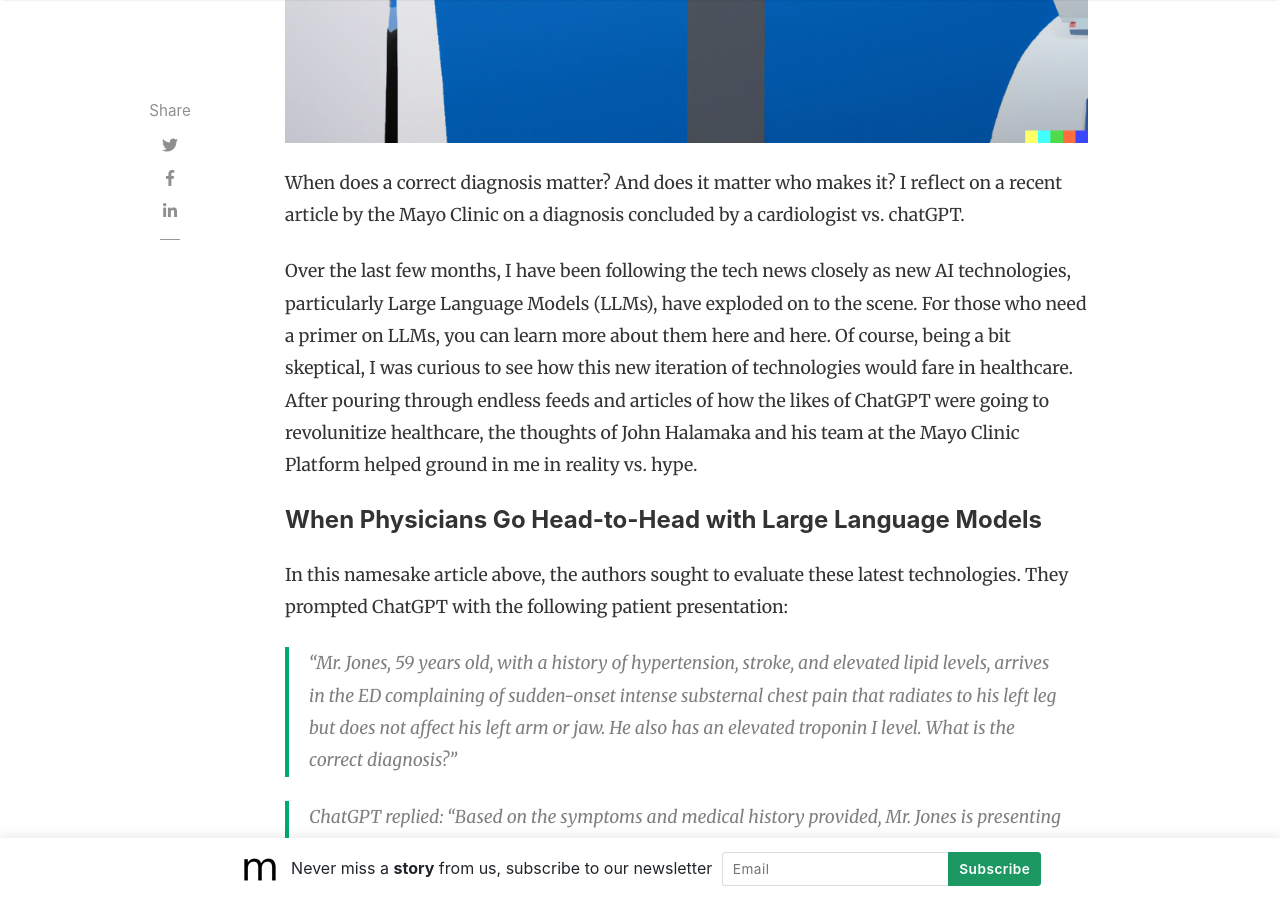
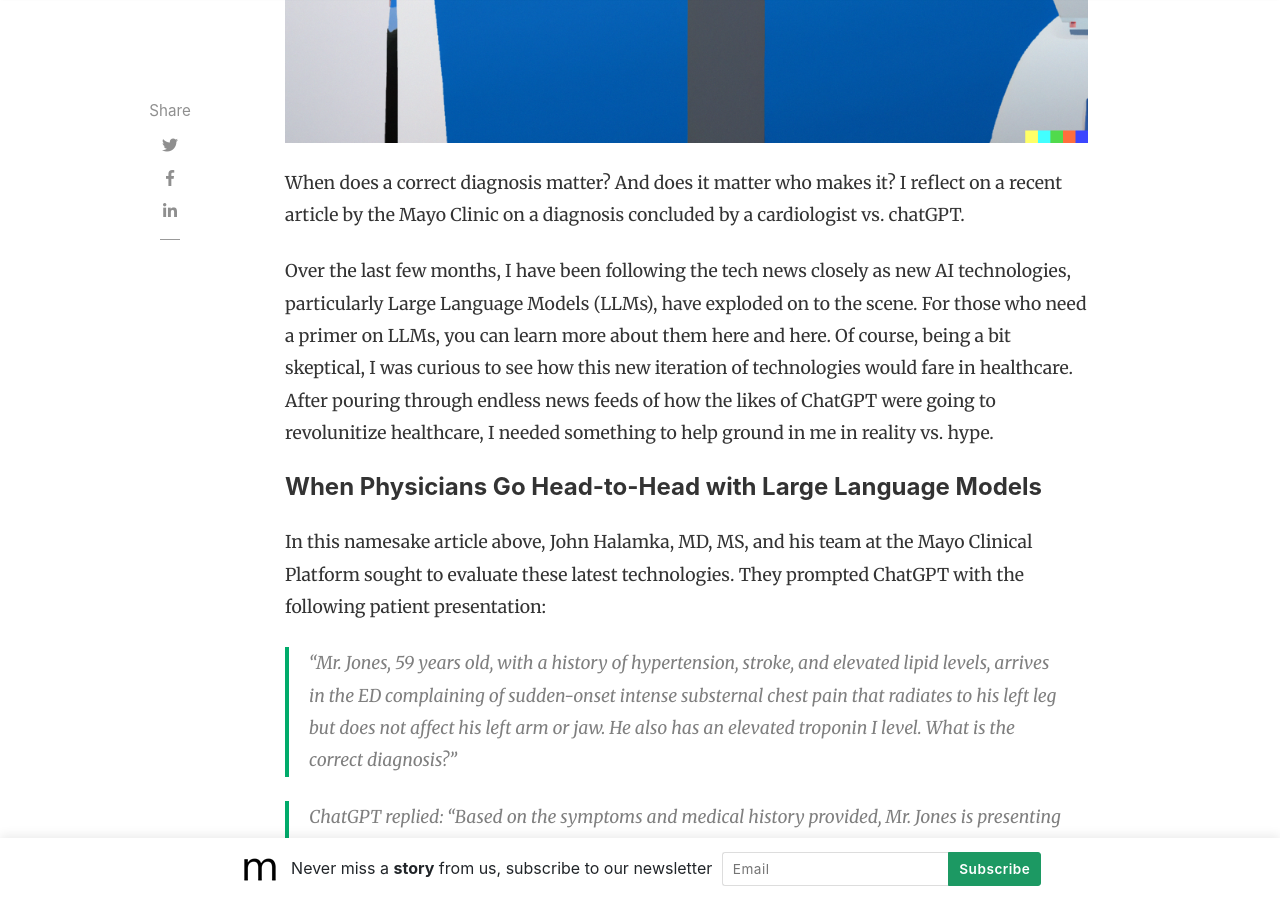
Before and after one commit to slsu0424/slsu0424.github.io, a Jekyll site: the page built from _posts/2023-06-02-test.md, in a window 1280 px wide and 900 px high, scrolled down 1075 px. Built offline with Jekyll 4.4.1, drawn with Linux system fonts in a browser that asks for light colours; nearby versions of some CDN libraries; comment, search, counter and statistics services are not loaded.

Commit message:
Update 2023-06-02-test.md

```diff
--- a/_posts/2023-06-02-test.md
+++ b/_posts/2023-06-02-test.md
@@ -13,12 +13,12 @@
 
 When does a correct diagnosis matter?  And does it matter who makes it?  I reflect on a recent article by the Mayo Clinic on a diagnosis concluded by a cardiologist vs. chatGPT.
 
-Over the last few months, I have been following the tech news closely as new AI technologies, particularly Large Language Models (LLMs), have exploded on to the scene.  For those who need a primer on LLMs, you can learn more about them here and here.  Of course, being a bit skeptical, I was curious to see how this new iteration of technologies would fare in healthcare.  After pouring through endless feeds and articles of how the likes of ChatGPT were going to revolunitize healthcare, the thoughts of John Halamaka and his team at the Mayo Clinic Platform helped ground in me in reality vs. hype.
+Over the last few months, I have been following the tech news closely as new AI technologies, particularly Large Language Models (LLMs), have exploded on to the scene.  For those who need a primer on LLMs, you can learn more about them here and here.  Of course, being a bit skeptical, I was curious to see how this new iteration of technologies would fare in healthcare.  After pouring through endless news feeds of how the likes of ChatGPT were going to revolunitize healthcare, I needed something to help ground in me in reality vs. hype.
 
 
 #### When Physicians Go Head-to-Head with Large Language Models
 
-In this namesake article above, the authors sought to evaluate these latest technologies.  They prompted ChatGPT with the following patient presentation:
+In this namesake article above, John Halamka, MD, MS, and his team at the Mayo Clinical Platform sought to evaluate these latest technologies.  They prompted ChatGPT with the following patient presentation:
 
 > "Mr. Jones, 59 years old, with a history of hypertension, stroke, and elevated lipid levels, arrives in the ED complaining of sudden-onset intense substernal chest pain that radiates to his left leg but does not affect his left arm or jaw. He also has an elevated troponin I level. What is the correct diagnosis?"
 
```
